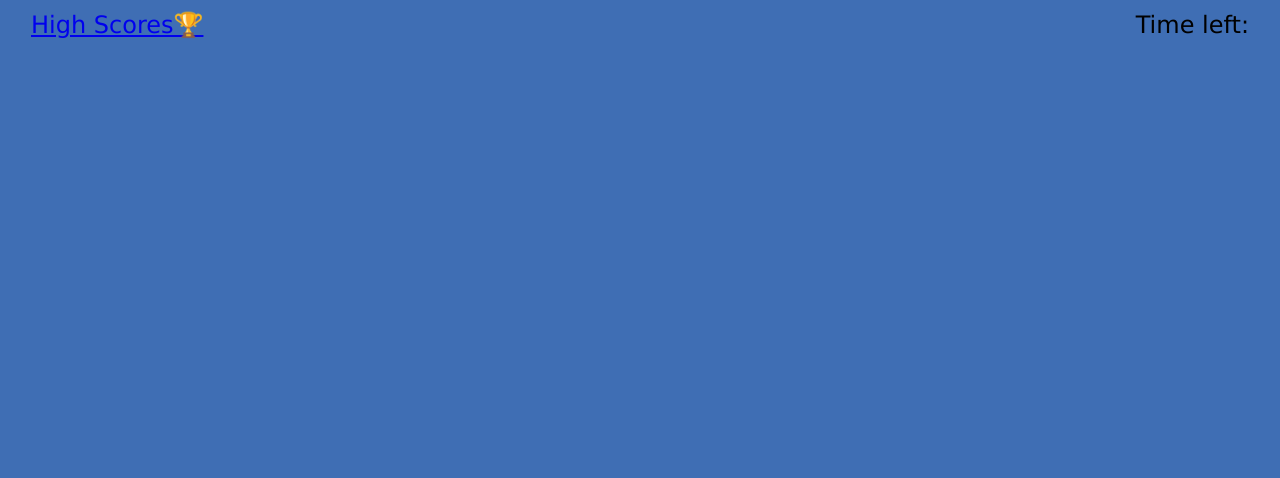
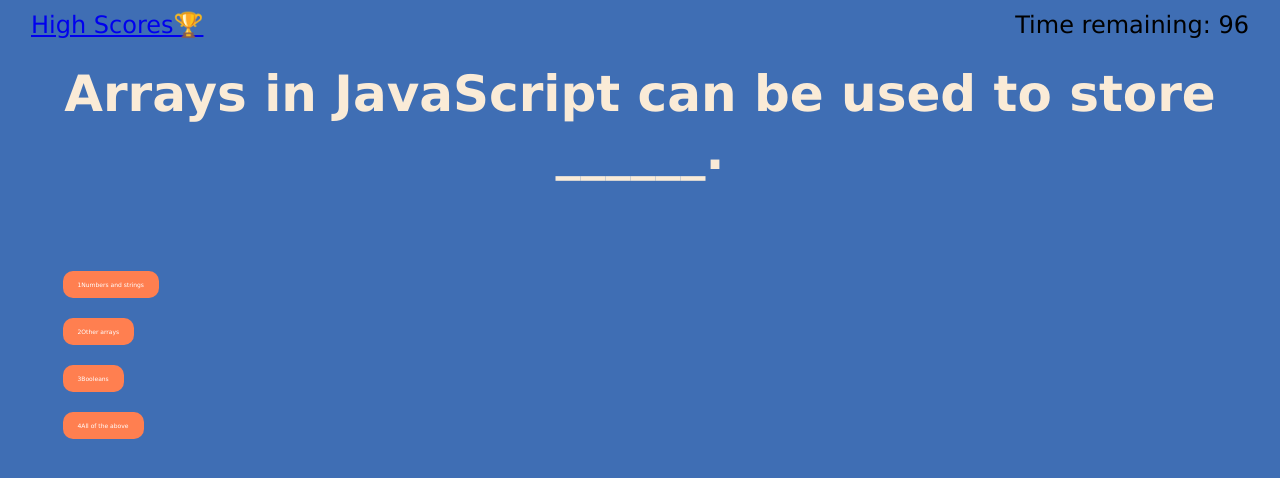
Before and after one commit to coreygettig7/timed-quiz, a plain HTML site: page gameplay.html in a window 1280 px wide. Drawn offline with Linux system fonts and the light colour scheme.

Commit message:
got the base functionality of the quiz working, need to style the elements to get them to look better!

```diff
--- a/assets/css/style.css
+++ b/assets/css/style.css
@@ -98,3 +98,33 @@ h2 {
     margin: 8px;
     padding: 3px;
 }
+
+.quiz-container {
+    margin: auto;
+    width: 100%;
+    height: 100px;
+    text-align: center;
+}
+
+.btns {
+    padding: 10px 15px;
+    margin: 20px 40px;
+    background: coral;
+    color: white;
+    border-radius: 10px;
+    border: none;
+    display: flex;
+    flex-wrap: wrap;
+}
+
+.quiz-container h1 {
+    padding: 15px;
+}
+
+#choices {
+    padding: 15px 22.5px;
+}
+
+#solution {
+    color: black;
+}
--- a/assets/js/script.js
+++ b/assets/js/script.js
@@ -0,0 +1,96 @@
+var questionEl = document.getElementById("question");
+var choiceEl = document.getElementById("choices");
+var solutionEl = document.getElementById("solution");
+var timerEl = document.getElementById("quiz-timer");
+var timeRemain = 0;
+var timeInterval;
+
+var quizQuestions = [
+    {
+        question: "Arrays in JavaScript can be used to store ______.",
+        choices: ["Numbers and strings", "Other arrays", "Booleans", "All of the above"],
+        solution: "All of the above"
+    },
+    {
+        question: "A very useful tool used during development and debugging for printing content to the debugger is:",
+        choices: ["JavaScript", "Terminal/Bash", "For loops", "console.log"],
+        solution: "console.log"
+    },
+    {
+        question: "String values must be enclosed within _____ when being assigned to variables.",
+        choices: ["Commas", "Curly brackets", "Quotes", "Parentheses"],
+        solution: "Quotes"
+    },
+    {
+        question: "The condition in an if/else statement is enclosed with _______.",
+        choices: ["Quotes", "Curly brackets", "Parentheses", "Square brackets"],
+        solution: "Parentheses"
+    },
+    {
+        question: "Commonly used data types DO NOT include:",
+        choices: ["Strings", "Booleans", "Alerts", "Numbers"],
+        solution: "Alerts"
+    }
+];
+
+function beginQuiz () {
+    quizTimer();
+    questionFunction();
+};
+
+var questionIndex = 0;
+
+function questionFunction () {
+    var currentQuestion = quizQuestions[questionIndex];
+    questionEl.textContent = currentQuestion.question;
+    choiceEl.innerHTML = "";
+    for ( var i = 0; i < currentQuestion.choices.length; i++) {
+        const solution = currentQuestion.choices[i];
+        const choice = document.createElement("button");
+        choice.setAttribute("class", "btns");
+        choice.textContent = i + 1 + currentQuestion.choices[i];
+        choice.addEventListener("click", () => {
+            chooseSolution(solution);
+        })
+        choiceEl.append(choice);
+    };
+};
+
+function chooseSolution(solution) {
+    if (solution === quizQuestions[questionIndex].solution) {
+        solutionEl.textContent = "Great job!";
+    } else {
+        solutionEl.textContent = "Try again next time!";
+        timeRemain = timeRemain - 15;
+    }
+    questionIndex++;
+    if (questionIndex === quizQuestions.length) {
+        gameOver();
+    } else {
+        questionFunction();
+    }
+};
+
+function quizTimer () {
+    timeRemain = 100;
+    timeInterval = setInterval(function() {
+        if (timeRemain < 0) {
+            clearInterval(timeInterval);
+            timerEl.textContent = "0";
+            timeRemain = 0;
+            gameOver();
+        } else {
+            timerEl.textContent = "Time remaining: " + [timeRemain]
+            timeRemain--;
+        }
+    }, 1000);
+};
+
+function gameOver() {
+    clearInterval(timeInterval);
+    questionEl.textContent = "The quiz is over, check out your score!";
+    choiceEl.textContent = "You scored " + [timeRemain] + " points!";
+    timerEl.textContent = "";
+}
+
+onload(beginQuiz());
--- a/gameplay.html
+++ b/gameplay.html
@@ -12,7 +12,7 @@
         <a href="/topScores.html" class="high-score-secondary-btn">High Scores🏆</a>
         <div class="timer-div">
             <p id="quiz-timer">
-                Time left:
+                Time remaining:
             </p>
         </div>
     </header>
```
